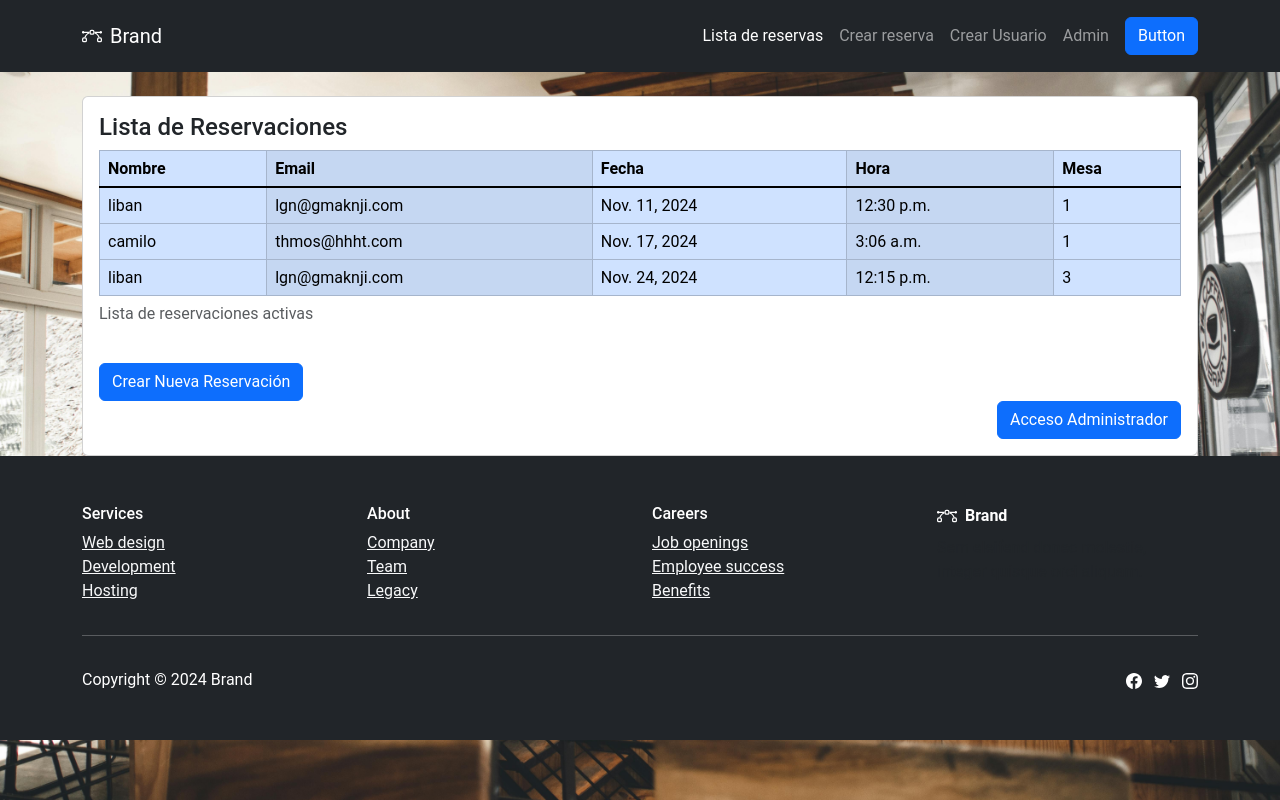
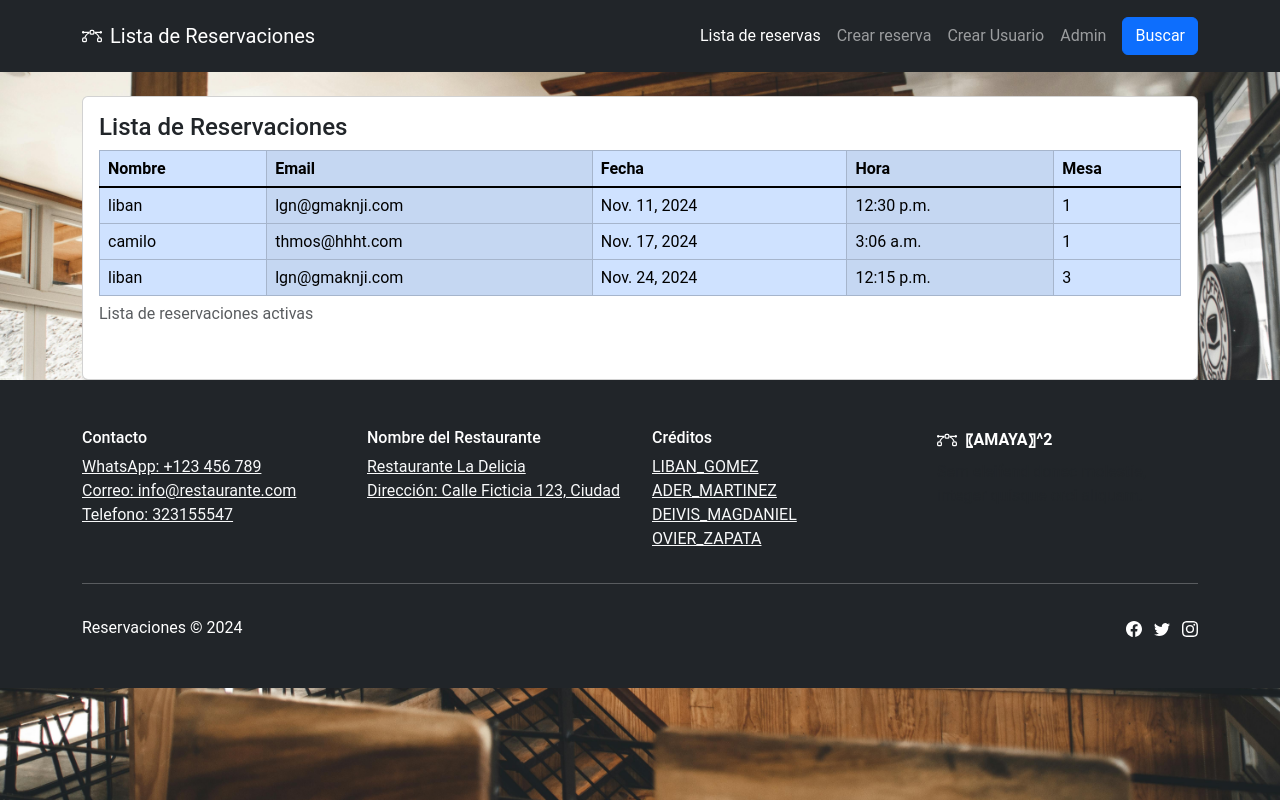
Before and after one commit to TiburonGM/My_reservation, a Django app: page /list2 in a window 1280 px wide. Run offline with Django 5.2, Linux system fonts and the light colour scheme; data comes from the database, SQL or seed files in the repository; both versions use the stored data as it was after the commit.

Commit message:
TERMINADO

```diff
--- a/Reservation/templates/create.html
+++ b/Reservation/templates/create.html
@@ -16,11 +16,9 @@
     <form method="post" class="card p-4 shadow">
         {% csrf_token %}
         {{ form.as_p }}
+
         <div class="text-end">
-            <a href="{% url 'reservation_list' %}" class="btn btn-secondary mt-3">Regresar a Lista</a>
-        </div>
-        <div class="text-end">
-            <button type="submit" class="btn btn-success">Guardar</button>
+            <button type="submit" class="btn btn-primary w-100">Guardar reservacion</button>
         </div>
     </form>
 </div>
--- a/Reservation/templates/re_list.html
+++ b/Reservation/templates/re_list.html
@@ -34,14 +34,7 @@
                 </table>
             </div>
             <div class="mt-3">
-                <a href="{% url 'reservation_create' %}" class="btn btn-primary">
-                    Crear Nueva Reservación
-                </a>
-            </div>
-            <div class="text-end">
-                <a href="{% url 'login' %}" class="btn btn-primary">
-                    Acceso Administrador
-                </a>
+
         </div>
     </div>
 </div>
--- a/Reservation/views.py
+++ b/Reservation/views.py
@@ -30,14 +30,30 @@ def create_reservation(request):
             else:
                 form.save()  # Guarda la nueva reserva
                 messages.success(request, "Reservación creada con éxito.")
-                return redirect("reservation_list")  # Redirige a la lista de reservas
+                return redirect("reservation_list2")  # Redirige a la lista de reservas
     else:
         form = ReservationForm()
 
         return render(request, 'create_reservation.html', {'form': form})
 
 def create(request):
-    form = ReservationForm()
+    if request.method == 'POST':
+        form = ReservationForm(request.POST)
+        if form.is_valid():
+            # Verificar disponibilidad
+            date = form.cleaned_data['fecha']
+            time = form.cleaned_data['hora']
+            table = form.cleaned_data['mesa']
+
+            existing_reservation = Reserva.objects.filter(fecha=date, hora=time, mesa=table).exists()
+            if existing_reservation:
+                messages.error(request, "La mesa ya está reservada en ese horario.")
+            else:
+                form.save()  # Guarda la nueva reserva
+                messages.success(request, "Reservación creada con éxito.")
+                return redirect("reservation_list2")  # Redirige a la lista de reservas
+    else:
+        form = ReservationForm()
     return render(request, 'create.html', {'form': form})
 
 def crate_user(request):
@@ -55,7 +71,7 @@ def crate_user(request):
             else:
                 form.save()  # Guarda la nueva reserva
                 messages.success(request, "Usuario creado con éxito.")
-                return redirect("reservation_list")  # Redirige a la lista de reservas
+                return redirect("reservation_list2")  # Redirige a la lista de reservas
     else:
         form = ClienteForm()
         return render(request, 'create_user.html', {'form': form})
--- a/templates/index.html
+++ b/templates/index.html
@@ -32,14 +32,14 @@
                 <div class="container"><a class="navbar-brand d-flex align-items-center" href="#"><span class="bs-icon-sm bs-icon-rounded bs-icon-primary d-flex justify-content-center align-items-center me-2 bs-icon"><svg class="bi bi-bezier" xmlns="http://www.w3.org/2000/svg" width="1em" height="1em" fill="currentColor" viewBox="0 0 16 16">
                                 <path fill-rule="evenodd" d="M0 10.5A1.5 1.5 0 0 1 1.5 9h1A1.5 1.5 0 0 1 4 10.5v1A1.5 1.5 0 0 1 2.5 13h-1A1.5 1.5 0 0 1 0 11.5zm1.5-.5a.5.5 0 0 0-.5.5v1a.5.5 0 0 0 .5.5h1a.5.5 0 0 0 .5-.5v-1a.5.5 0 0 0-.5-.5zm10.5.5A1.5 1.5 0 0 1 13.5 9h1a1.5 1.5 0 0 1 1.5 1.5v1a1.5 1.5 0 0 1-1.5 1.5h-1a1.5 1.5 0 0 1-1.5-1.5zm1.5-.5a.5.5 0 0 0-.5.5v1a.5.5 0 0 0 .5.5h1a.5.5 0 0 0 .5-.5v-1a.5.5 0 0 0-.5-.5zM6 4.5A1.5 1.5 0 0 1 7.5 3h1A1.5 1.5 0 0 1 10 4.5v1A1.5 1.5 0 0 1 8.5 7h-1A1.5 1.5 0 0 1 6 5.5zM7.5 4a.5.5 0 0 0-.5.5v1a.5.5 0 0 0 .5.5h1a.5.5 0 0 0 .5-.5v-1a.5.5 0 0 0-.5-.5z"></path>
                                 <path d="M6 4.5H1.866a1 1 0 1 0 0 1h2.668A6.517 6.517 0 0 0 1.814 9H2.5c.123 0 .244.015.358.043a5.517 5.517 0 0 1 3.185-3.185A1.503 1.503 0 0 1 6 5.5zm3.957 1.358A1.5 1.5 0 0 0 10 5.5v-1h4.134a1 1 0 1 1 0 1h-2.668a6.517 6.517 0 0 1 2.72 3.5H13.5c-.123 0-.243.015-.358.043a5.517 5.517 0 0 0-3.185-3.185z"></path>
-                            </svg></span><span>Brand</span></a><button class="navbar-toggler" data-bs-toggle="collapse" data-bs-target="#navcol-5"><span class="visually-hidden">Toggle navigation</span><span class="navbar-toggler-icon"></span></button>
+                            </svg></span><span>Lista de Reservaciones</span></a><button class="navbar-toggler" data-bs-toggle="collapse" data-bs-target="#navcol-5"><span class="visually-hidden">Toggle navigation</span><span class="navbar-toggler-icon"></span></button>
                     <div id="navcol-5" class="collapse navbar-collapse">
                         <ul class="navbar-nav ms-auto">
                             <li class="nav-item"><a class="nav-link active" href="{% url 'reservation_list2' %}">Lista de reservas</a></li>
                             <li class="nav-item"><a class="nav-link" href="{% url "create" %}">Crear reserva</a></li>
                             <li class="nav-item"><a class="nav-link" href="{% url "crate_user" %}">Crear Usuario</a></li>
                             <li class="nav-item"><a class="nav-link" href="{% url "login" %}">Admin</a></li>
-                        </ul><a class="btn btn-primary ms-md-2" role="button" href="#">Button</a>
+                        </ul><a class="btn btn-primary ms-md-2" role="button" href="#">Buscar</a>
                     </div>
                 </div>
             </nav>
@@ -54,40 +54,40 @@
             <div class="container py-4 py-lg-5">
                 <div class="row justify-content-center">
                     <div class="col-sm-4 col-md-3 text-center text-lg-start d-flex flex-column item">
-                        <h3 class="fs-6 text-white">Services</h3>
+                        <h3 class="fs-6 text-white">Contacto</h3>
                         <ul class="list-unstyled">
-                            <li><a class="link-light" href="#">Web design</a></li>
-                            <li><a class="link-light" href="#">Development</a></li>
-                            <li><a class="link-light" href="#">Hosting</a></li>
+                            <li><a class="link-light" href="#">WhatsApp: +123 456 789</a></li>
+                            <li><a class="link-light" href="#"> Correo: info@restaurante.com</a></li>
+                            <li><a class="link-light" href="#">Telefono: 323155547</a></li>
                         </ul>
                     </div>
                     <div class="col-sm-4 col-md-3 text-center text-lg-start d-flex flex-column item">
-                        <h3 class="fs-6 text-white">About</h3>
+                        <h3 class="fs-6 text-white">Nombre del Restaurante</h3>
                         <ul class="list-unstyled">
-                            <li><a class="link-light" href="#">Company</a></li>
-                            <li><a class="link-light" href="#">Team</a></li>
-                            <li><a class="link-light" href="#">Legacy</a></li>
+                            <li><a class="link-light" href="#">Restaurante La Delicia</a></li>
+                            <li><a class="link-light" href="#">Dirección: Calle Ficticia 123, Ciudad</a></li>
                         </ul>
                     </div>
                     <div class="col-sm-4 col-md-3 text-center text-lg-start d-flex flex-column item">
-                        <h3 class="fs-6 text-white">Careers</h3>
+                        <h3 class="fs-6 text-white">Créditos</h3>
                         <ul class="list-unstyled">
-                            <li><a class="link-light" href="#">Job openings</a></li>
-                            <li><a class="link-light" href="#">Employee success</a></li>
-                            <li><a class="link-light" href="#">Benefits</a></li>
+                            <li><a class="link-light" href="#">LIBAN_GOMEZ</a></li>
+                            <li><a class="link-light" href="#">ADER_MARTINEZ</a></li>
+                            <li><a class="link-light" href="#">DEIVIS_MAGDANIEL</a></li>
+                            <li><a class="link-light" href="#">OVIER_ZAPATA</a></li>
                         </ul>
                     </div>
                     <div class="col-lg-3 text-center text-lg-start d-flex flex-column align-items-center order-first align-items-lg-start order-lg-last item social">
                         <div class="fw-bold d-flex align-items-center mb-2"><span class="bs-icon-sm bs-icon-rounded bs-icon-primary d-flex justify-content-center align-items-center bs-icon me-2"><svg class="bi bi-bezier fs-5" xmlns="http://www.w3.org/2000/svg" width="1em" height="1em" fill="currentColor" viewBox="0 0 16 16">
                                     <path fill-rule="evenodd" d="M0 10.5A1.5 1.5 0 0 1 1.5 9h1A1.5 1.5 0 0 1 4 10.5v1A1.5 1.5 0 0 1 2.5 13h-1A1.5 1.5 0 0 1 0 11.5zm1.5-.5a.5.5 0 0 0-.5.5v1a.5.5 0 0 0 .5.5h1a.5.5 0 0 0 .5-.5v-1a.5.5 0 0 0-.5-.5zm10.5.5A1.5 1.5 0 0 1 13.5 9h1a1.5 1.5 0 0 1 1.5 1.5v1a1.5 1.5 0 0 1-1.5 1.5h-1a1.5 1.5 0 0 1-1.5-1.5zm1.5-.5a.5.5 0 0 0-.5.5v1a.5.5 0 0 0 .5.5h1a.5.5 0 0 0 .5-.5v-1a.5.5 0 0 0-.5-.5zM6 4.5A1.5 1.5 0 0 1 7.5 3h1A1.5 1.5 0 0 1 10 4.5v1A1.5 1.5 0 0 1 8.5 7h-1A1.5 1.5 0 0 1 6 5.5zM7.5 4a.5.5 0 0 0-.5.5v1a.5.5 0 0 0 .5.5h1a.5.5 0 0 0 .5-.5v-1a.5.5 0 0 0-.5-.5z"></path>
                                     <path d="M6 4.5H1.866a1 1 0 1 0 0 1h2.668A6.517 6.517 0 0 0 1.814 9H2.5c.123 0 .244.015.358.043a5.517 5.517 0 0 1 3.185-3.185A1.503 1.503 0 0 1 6 5.5zm3.957 1.358A1.5 1.5 0 0 0 10 5.5v-1h4.134a1 1 0 1 1 0 1h-2.668a6.517 6.517 0 0 1 2.72 3.5H13.5c-.123 0-.243.015-.358.043a5.517 5.517 0 0 0-3.185-3.185z"></path>
-                                </svg></span><span>Brand</span></div>
+                                </svg></span><span>〖AMAYA〗^2</span></div>
                         <p class="text-muted copyright">Sem eleifend donec molestie, integer quisque orci aliquam.</p>
                     </div>
                 </div>
                 <hr />
                 <div class="d-flex justify-content-between align-items-center pt-3">
-                    <p class="mb-0">Copyright © 2024 Brand</p>
+                    <p class="mb-0">Reservaciones © 2024</p>
                     <ul class="list-inline mb-0">
                         <li class="list-inline-item"><svg class="bi bi-facebook" xmlns="http://www.w3.org/2000/svg" width="1em" height="1em" fill="currentColor" viewBox="0 0 16 16">
                                 <path d="M16 8.049c0-4.446-3.582-8.05-8-8.05C3.58 0-.002 3.603-.002 8.05c0 4.017 2.926 7.347 6.75 7.951v-5.625h-2.03V8.05H6.75V6.275c0-2.017 1.195-3.131 3.022-3.131.876 0 1.791.157 1.791.157v1.98h-1.009c-.993 0-1.303.621-1.303 1.258v1.51h2.218l-.354 2.326H9.25V16c3.824-.604 6.75-3.934 6.75-7.951"></path>
```
Also changed, not shown: db.sqlite3.
